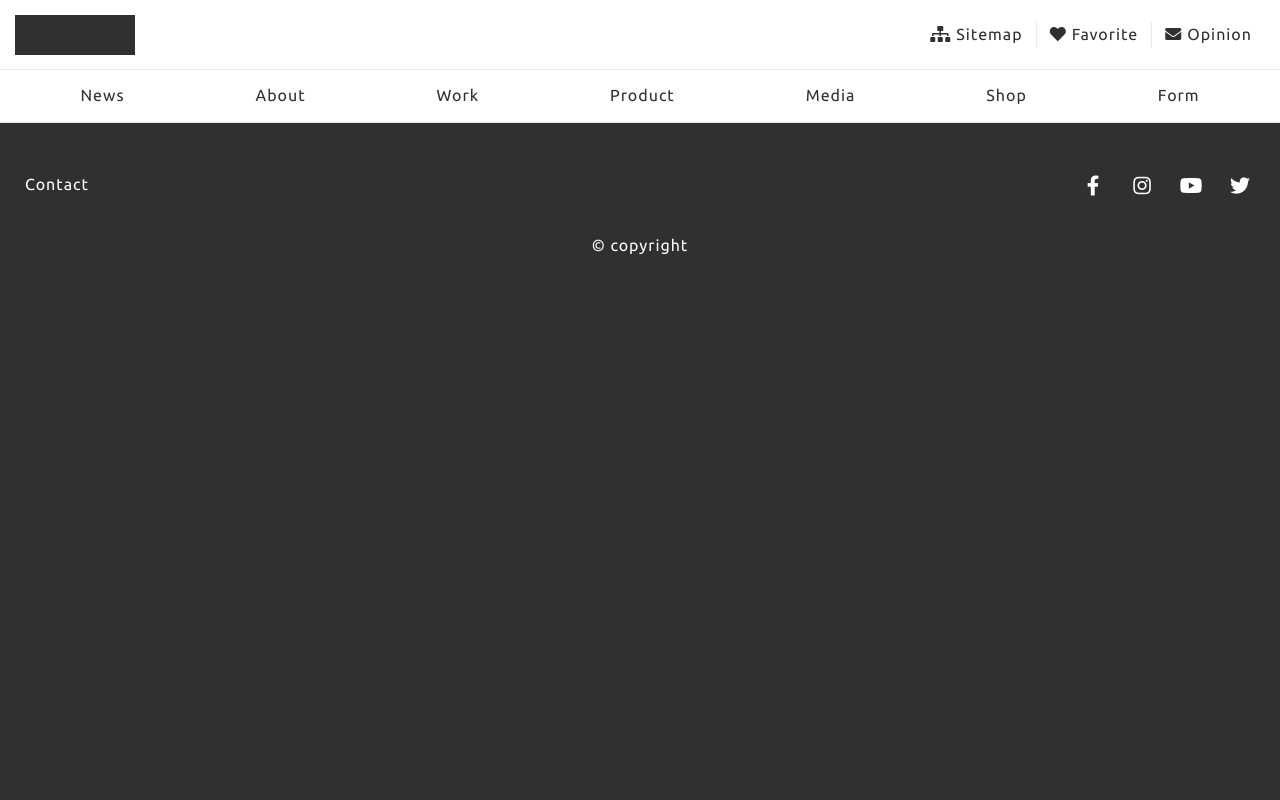
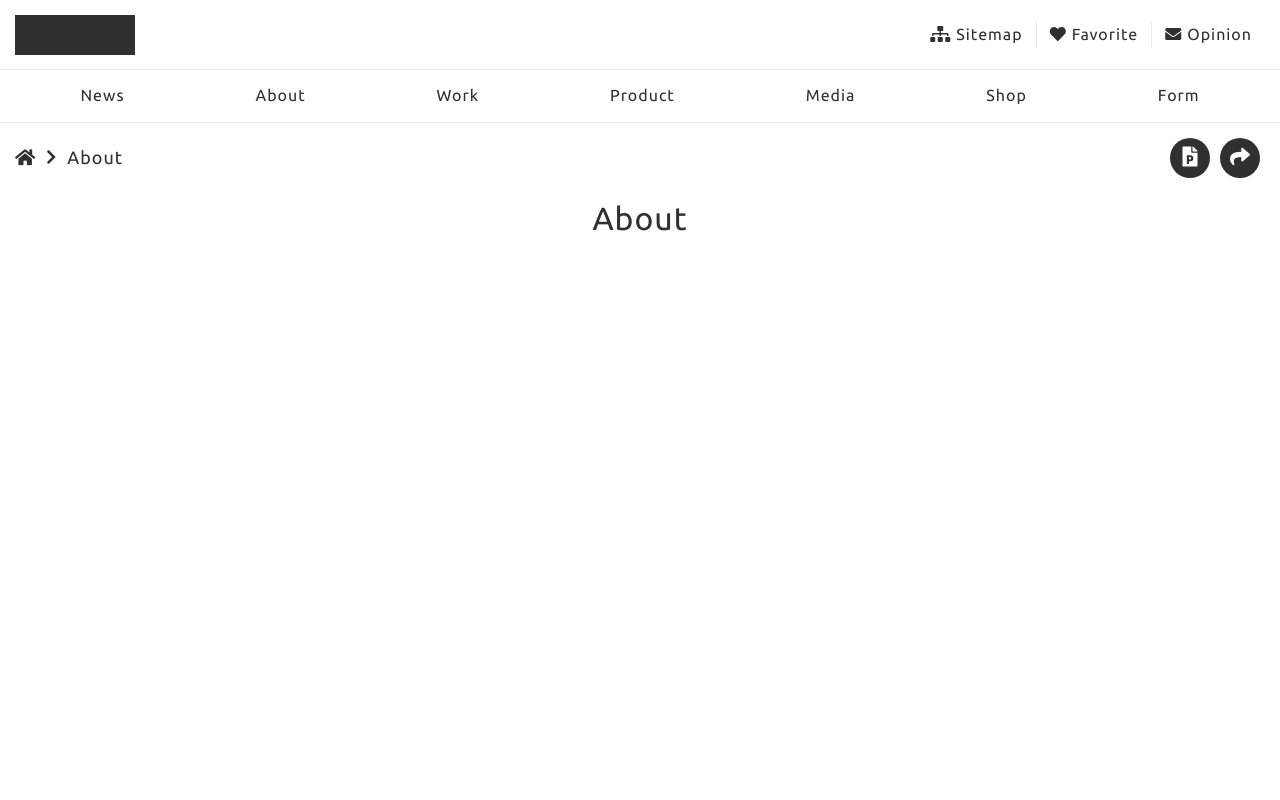
Before and after one commit to waveciou/nuxt-web-template, a Nuxt app: page /about in a window 1280 px wide. Shown: the top 800 px of the page. Built offline with nearby package versions, Linux system fonts and the light colour scheme.

Commit message:
website development

```diff
--- /dev/null
+++ b/pages/about/index.vue
@@ -0,0 +1,43 @@
+<template>
+  <div class="main">
+    <navbar-component />
+    <div class="content">
+      <div class="wrap">
+        <h1 class="title">{{ site.name }}</h1>
+      </div>
+    </div>
+  </div>
+</template>
+
+<script>
+import navbar from '~/components/model/navbar.vue';
+
+export default {
+  data() {
+    return {
+      site: {
+        name: '',
+        head: ''
+      },
+    }
+  },
+  head() {
+    return {
+      title: this.site.head
+    }
+  },
+  fetch() {
+    this.$store.dispatch('changePagesTitle', this.$route.name);
+    this.site.name = this.$store.state.pages.name;
+    this.site.head = this.$store.state.pages.head;
+  },
+  components: {
+    'navbar-component': navbar,
+  }
+}
+</script>
+
+<style lang="scss" scoped>
+  @import "~/assets/scss/utils/_utils.scss";
+
+</style>
--- a/pages/index.vue
+++ b/pages/index.vue
@@ -16,7 +16,7 @@
 <script>
 import carousel from '~/components/carousel.vue';
 import lightbox from '~/components/lightbox.vue';
-import newsBlock from '~/components/home_newsBlock.vue';
+import newsBlock from '~/components/newsBlock.vue';
 
 export default {
   data() {
```
Also changed, not shown: components/newsBlock.vue (renamed from components/home_newsBlock.vue).
